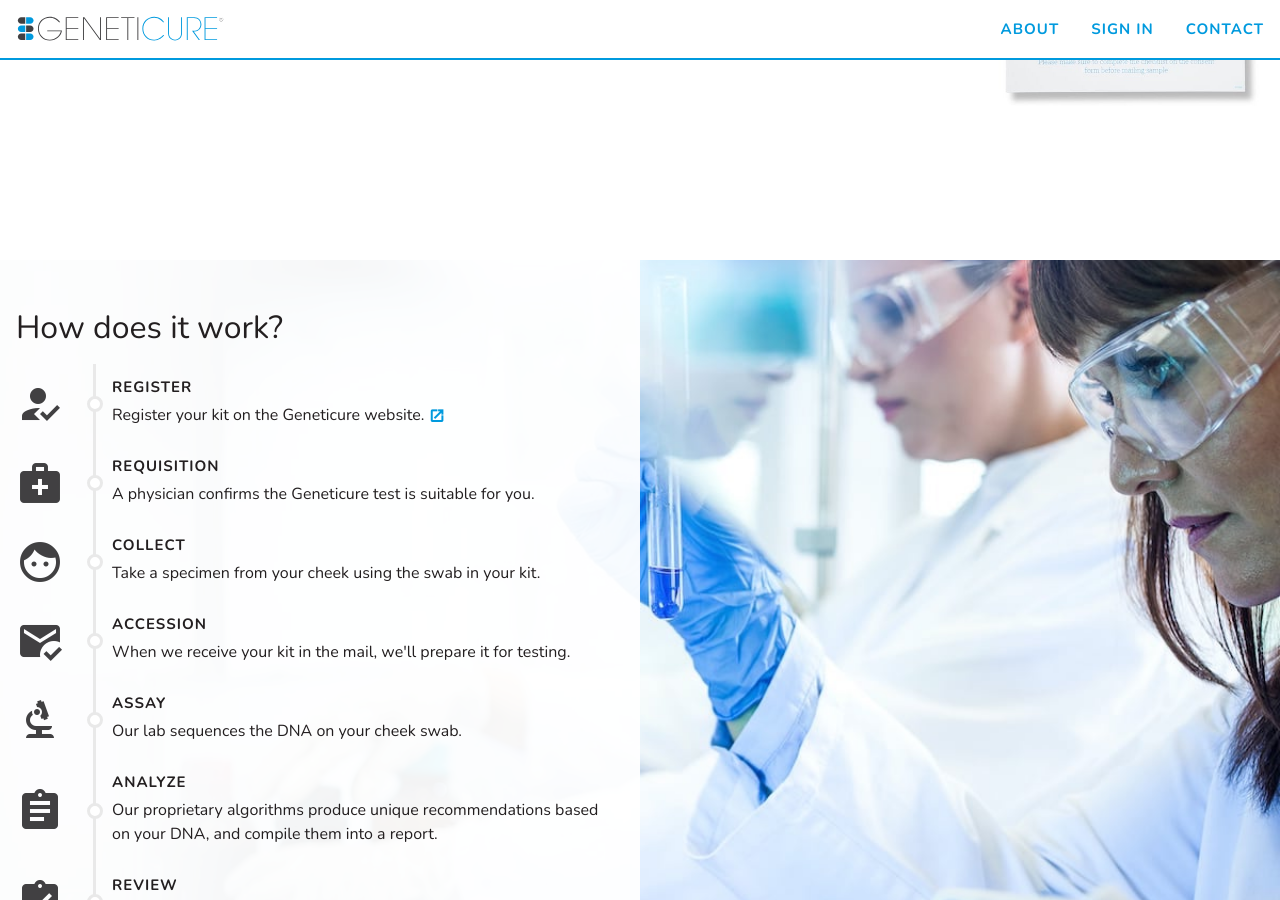
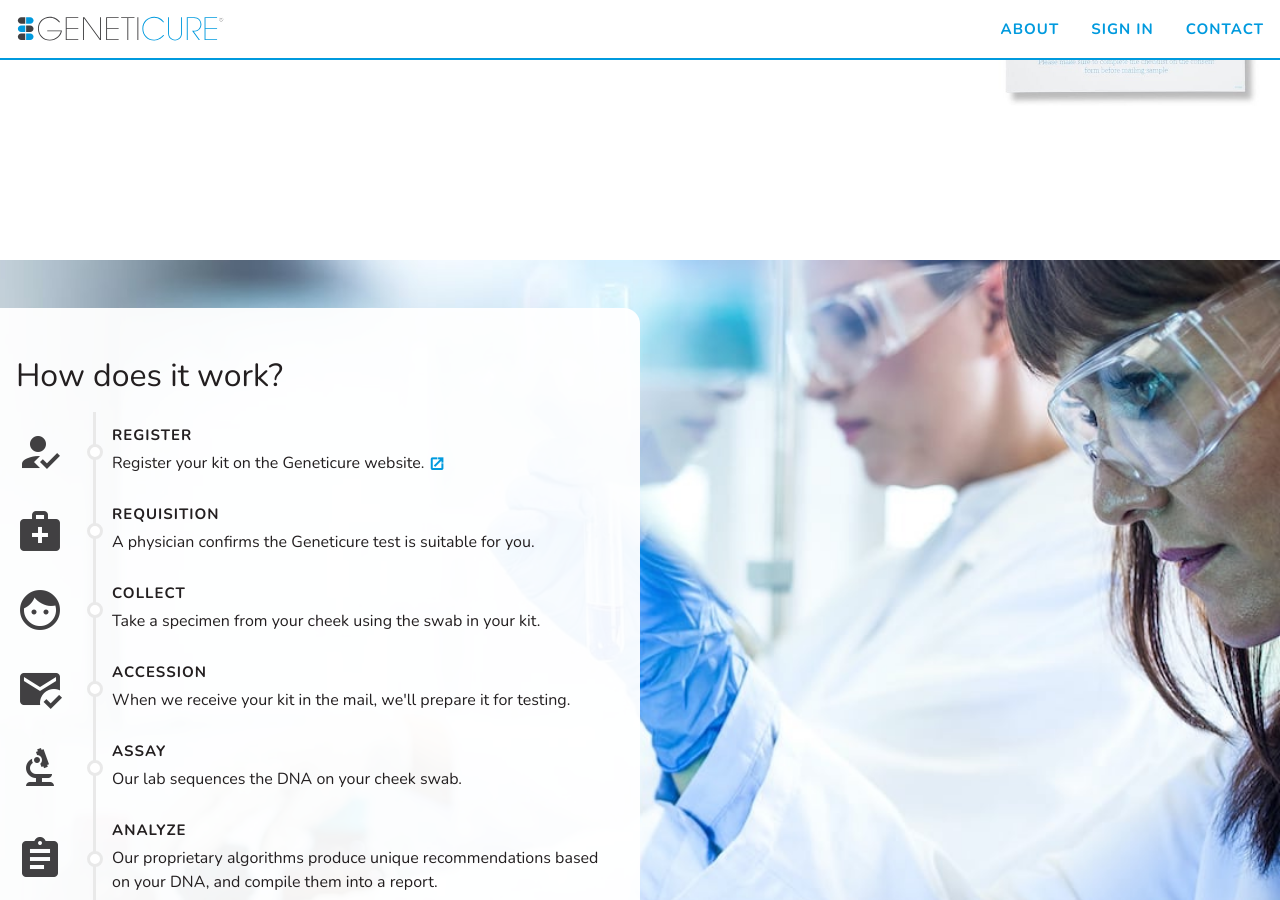
Before and after one commit to RobertAKARobin/geneticure-jekyll, a Jekyll site: the page built from _pages/index.md, in a window 1280 px wide and 900 px high, scrolled down 1415 px. Built offline with Jekyll 4.4.1, drawn with Linux system fonts in a browser that asks for light colours.

Commit message:
Make how-it-works float

```diff
--- a/_pages/index.md
+++ b/_pages/index.md
@@ -26,7 +26,7 @@ Each Geneticure test kit contains two sterile cheek swabs, and a prepaid envelop
 
   {% include sequence.html steps=site.data.howitworks direction='y' %}
 {% endcapture %}
-{% include section.html content=product_sequence_section hide='sm,md' layout='hero' img_src='/assets/img/bg/lab-techs.jpg' img_alt='Lab techs' img_style='object-position: right' overlay='block' width='half' margins=false %}
+{% include section.html content=product_sequence_section hide='sm,md' layout='hero' img_src='/assets/img/bg/lab-techs.jpg' img_alt='Lab techs' img_style='object-position: right' overlay='float' width='half' margins=false %}
 
 {% capture report_intro %}
 ## A unique prescription plan _just for you._
```
